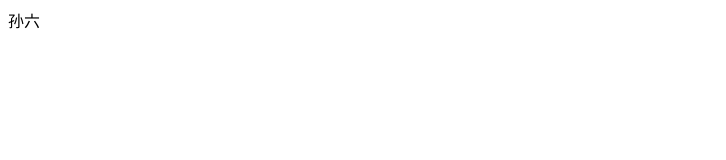
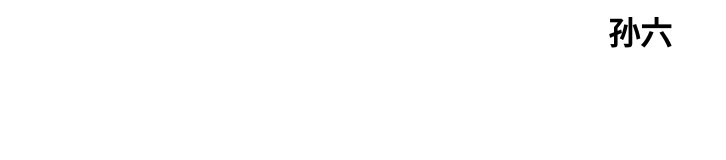
Before and after one commit to Ruayhb/Ruayhb.github.io, a plain HTML site: page index.html in a window 1280 px wide. Shown: the whole page, without its empty margins (0-726 px from the left). Drawn offline with Linux system fonts and the light colour scheme.

Commit message:
Update index.html

```diff
--- a/index.html
+++ b/index.html
@@ -1 +1 @@
-<p>孙六</p>
+<h1 align="center">孙六</h1>
```
